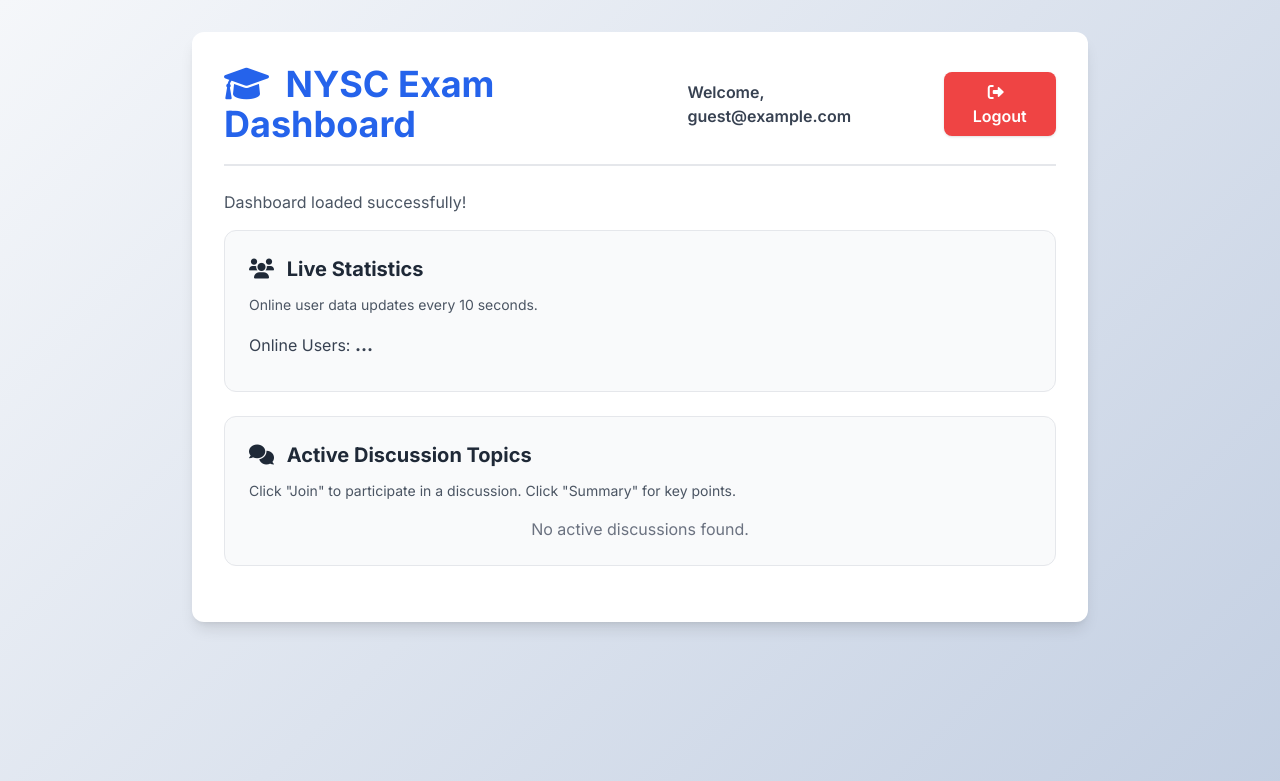
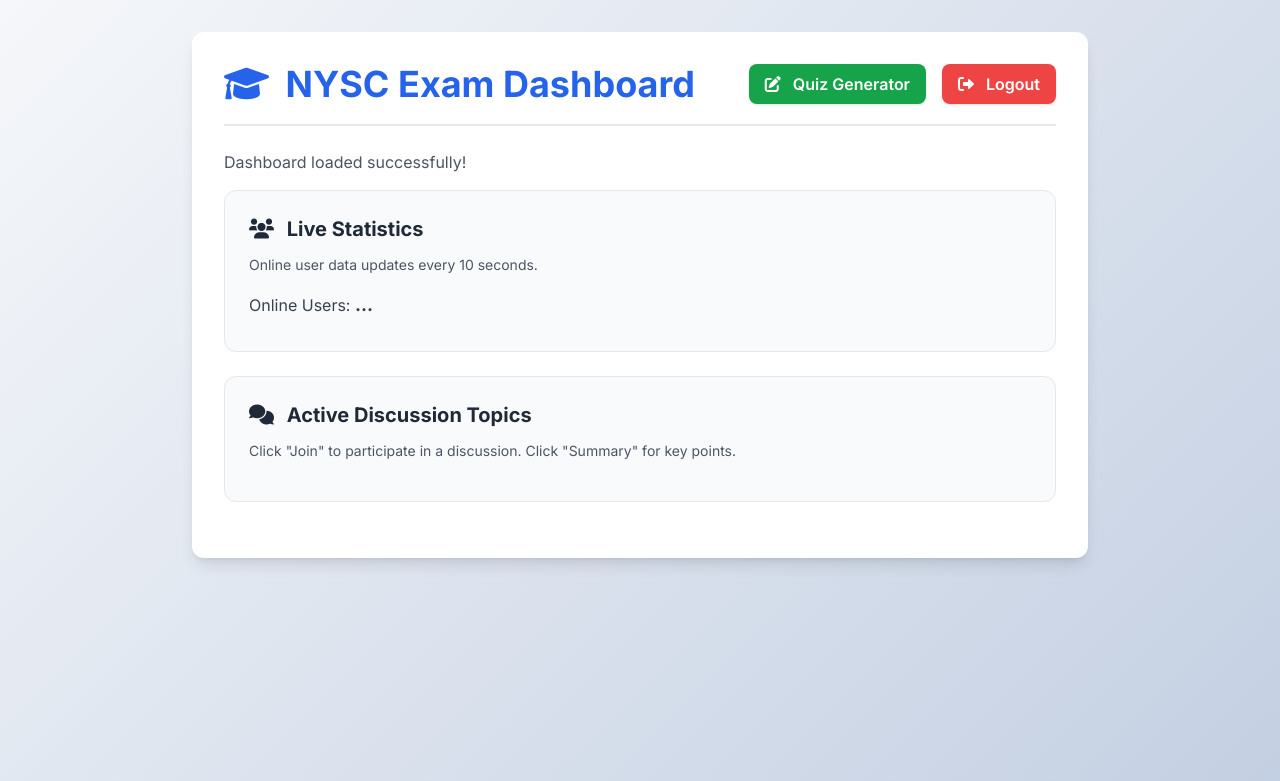
Before and after one commit to winter0019/update-exam-102, a Flask app: template templates/dashboard.html in a window 1280 px wide. Shown: the top 781 px of the page. Run offline with Flask 3, Linux system fonts and the light colour scheme; the template is opened without the code that fills it: most values are stand-ins (such as "Sample title", 1, 10 or a date in 2020); some libraries are stand-ins or nearby versions.

Commit message:
Update dashboard.html

```diff
--- a/templates/dashboard.html
+++ b/templates/dashboard.html
@@ -19,12 +19,16 @@
 </head>
 <body class="p-4 sm:p-6 lg:p-8 min-h-screen">
     <div class="container mx-auto max-w-4xl bg-white p-6 sm:p-8 rounded-xl shadow-lg">
+
+        <!-- Header -->
         <div class="flex flex-col sm:flex-row justify-between items-center pb-5 border-b-2 border-gray-200 mb-6">
             <h2 class="text-3xl sm:text-4xl font-bold text-blue-600 mb-4 sm:mb-0">
                 <i class="fas fa-graduation-cap mr-2"></i> NYSC Exam Dashboard
             </h2>
             <div class="flex items-center space-x-4">
-                <p id="welcome-message" class="text-gray-700 font-semibold hidden sm:block">Welcome, <span id="user-email-display"></span></p>
+                <a href="/quiz" class="btn bg-green-600 hover:bg-green-700 text-white font-semibold py-2 px-4 rounded-lg shadow transition-all duration-300">
+                    <i class="fas fa-edit mr-2"></i> Quiz Generator
+                </a>
                 <button id="logoutBtn" class="btn bg-red-500 hover:bg-red-600 text-white font-semibold py-2 px-4 rounded-lg shadow transition-all duration-300">
                     <i class="fas fa-sign-out-alt mr-2"></i> Logout
                 </button>
@@ -33,6 +37,7 @@
 
         <p id="status-message" class="mb-4 text-gray-600">Authenticating...</p>
 
+        <!-- Live Stats -->
         <section class="card bg-gray-50 p-6 rounded-xl border border-gray-200 mb-6 transition-all duration-200">
             <h2 class="text-xl font-bold text-gray-800 mb-3"><i class="fas fa-users mr-2"></i> Live Statistics</h2>
             <p class="text-sm text-gray-600 mb-4">Online user data updates every 10 seconds.</p>
@@ -40,14 +45,16 @@
             <ul id="online-users-list" class="mt-2 space-y-1"></ul>
         </section>
 
+        <!-- Active Discussions -->
         <section class="card bg-gray-50 p-6 rounded-xl border border-gray-200 mb-6 transition-all duration-200">
             <h2 class="text-xl font-bold text-gray-800 mb-3"><i class="fas fa-comments mr-2"></i> Active Discussion Topics</h2>
             <p class="text-sm text-gray-600 mb-4">Click "Join" to participate in a discussion. Click "Summary" for key points.</p>
             <ul id="discussion-topics-list" class="space-y-4">
-                <li id="no-discussions-message" class="text-center text-gray-500">No active discussions found.</li>
+                <li id="no-discussions-message" class="text-center text-gray-500 hidden">No active discussions found.</li>
             </ul>
         </section>
 
+        <!-- Chat Modal -->
         <div id="chat-modal" class="hidden fixed inset-0 z-50 flex items-center justify-center bg-black bg-opacity-60 backdrop-blur-sm">
             <div class="bg-white rounded-xl shadow-2xl w-11/12 max-w-2xl h-[80%] flex flex-col p-6 relative">
                 <div class="flex justify-between items-center mb-4 pb-2 border-b">
@@ -65,13 +72,14 @@
             </div>
         </div>
 
+        <!-- Summary Modal -->
         <div id="summary-modal" class="hidden fixed inset-0 z-50 flex items-center justify-center bg-black bg-opacity-60 backdrop-blur-sm">
             <div class="bg-white rounded-xl shadow-2xl w-11/12 max-w-xl flex flex-col p-6 relative">
                 <div class="flex justify-between items-center mb-4 pb-2 border-b">
                     <h3 class="text-2xl font-bold text-gray-800">Discussion Summary</h3>
                     <button id="close-summary-btn" class="text-gray-500 hover:text-gray-800 text-3xl font-light">&times;</button>
                 </div>
-                <div id="summary-content" class="max-h-96 overflow-y-auto mb-4">
+                <div id="summary-content" class="max-h-96 overflow-y-auto mb-4 p-2">
                     <div class="spinner w-8 h-8 mx-auto border-4 rounded-full border-gray-200 border-t-blue-500"></div>
                     <p class="text-center text-gray-600 mt-2">Generating summary...</p>
                 </div>
@@ -80,7 +88,6 @@
                 </button>
             </div>
         </div>
-
     </div>
 
     <script>
@@ -119,9 +126,9 @@
         const copySummaryBtn = document.getElementById("copy-summary-btn");
 
         let currentTopicId = null;
-        let currentUserEmail = '{{ email }}'; // Get user email from Flask context
+        let currentUserEmail = '{{ email }}';
 
-        // --- Chat Modal Control Functions ---
+        // --- Modal Control Functions ---
         function showChatModal(topicId, question) {
             currentTopicId = topicId;
             chatTopicQuestion.textContent = question;
@@ -137,7 +144,6 @@
 
         leaveRoomBtn.addEventListener("click", hideChatModal);
 
-        // --- Summary Modal Control Functions ---
         function showSummaryModal(topicId) {
             summaryModal.classList.remove("hidden");
             summaryContent.innerHTML = `
@@ -149,7 +155,7 @@
 
         function hideSummaryModal() {
             summaryModal.classList.add("hidden");
-            summaryContent.innerHTML = ""; // Clear content on close
+            summaryContent.innerHTML = "";
         }
 
         closeSummaryBtn.addEventListener("click", hideSummaryModal);
@@ -193,14 +199,14 @@
                 const topics = await response.json();
                 discussionTopicsListEl.innerHTML = "";
                 if (topics.length === 0) {
-                    noDiscussionsMessageEl.style.display = 'block';
+                    noDiscussionsMessageEl.classList.remove('hidden');
                 } else {
-                    noDiscussionsMessageEl.style.display = 'none';
+                    noDiscussionsMessageEl.classList.add('hidden');
                     topics.forEach(topic => {
                         const li = document.createElement("li");
                         li.dataset.id = topic.id;
                         li.className = "card bg-white p-4 rounded-lg shadow border border-gray-200 flex flex-col gap-2 transition-all duration-200";
-                        const postedDate = topic.created_at?.toDate ? new Date(topic.created_at.toDate()).toLocaleString() : 'N/A';
+                        const postedDate = new Date(topic.created_at).toLocaleString();
                         li.innerHTML = `
                             <p class="font-semibold text-gray-800">${topic.question}</p>
                             <p class="text-xs text-gray-500">Posted by: ${topic.author} on ${postedDate}</p>
@@ -310,24 +316,10 @@
 
         // --- Initial Load & Polling ---
         document.addEventListener("DOMContentLoaded", () => {
-            // Retrieve email from session or a script tag that Flask renders
-            // This is a placeholder; in a real app, ensure {{ email }} is correctly rendered by Flask.
-            // For now, it's safer to assume a default if not rendered.
-            if (!currentUserEmail || currentUserEmail === '{{ email }}') { // Check if Flask placeholder is still there
-                const userEmailFromSession = sessionStorage.getItem('user_email'); // Or localStorage
-                if (userEmailFromSession) {
-                    currentUserEmail = userEmailFromSession;
-                } else {
-                    console.warn("User email not found in Flask context or session. Using a default for display.");
-                    currentUserEmail = "guest@example.com"; // Fallback
-                }
-            }
-
-
             pingBackend();
             fetchOnlineUsers();
             fetchDiscussions();
-
+            // Set up polling for online users and discussions
             setInterval(pingBackend, 10000);
             setInterval(fetchOnlineUsers, 10000);
             setInterval(fetchDiscussions, 10000);
```
